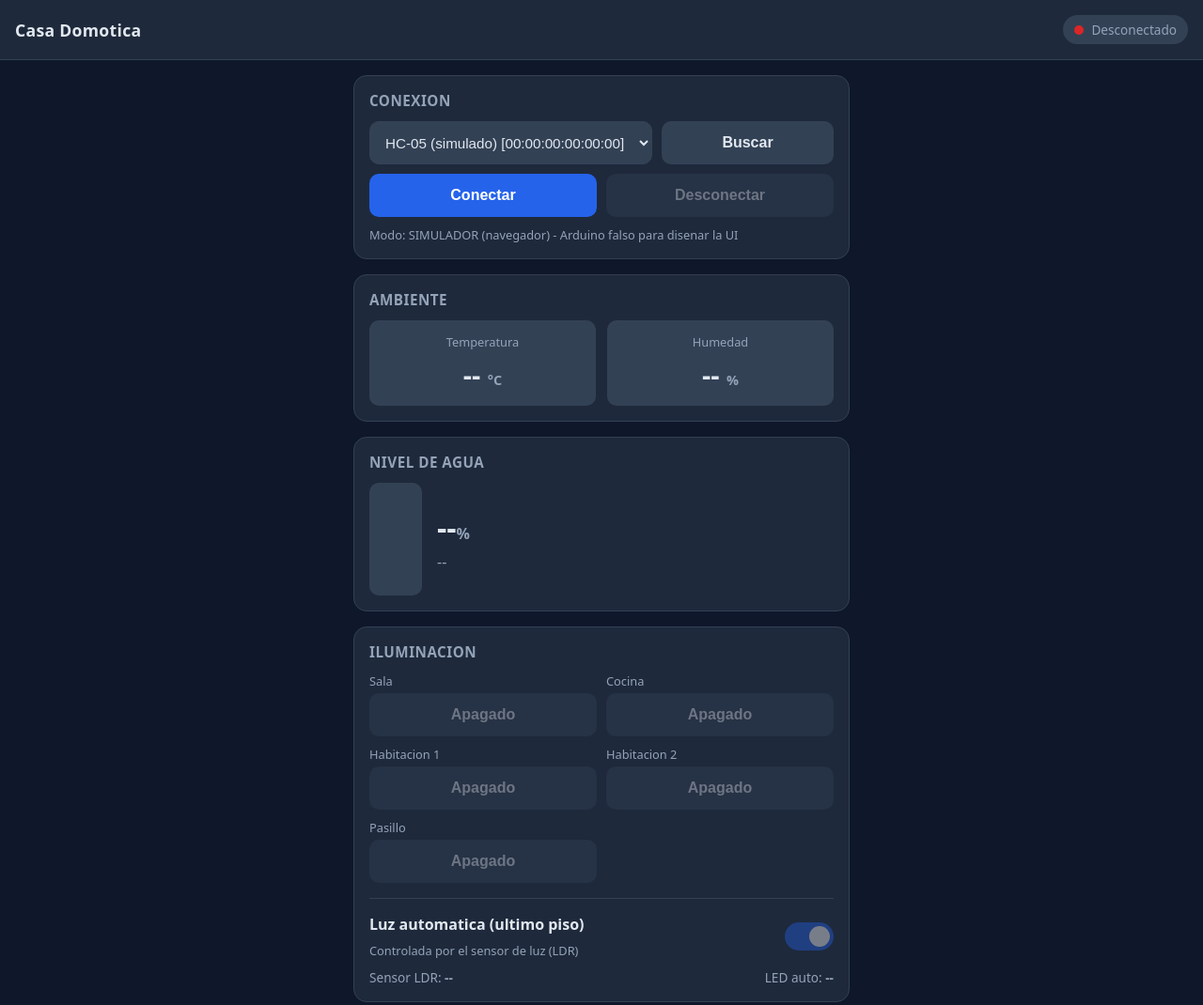
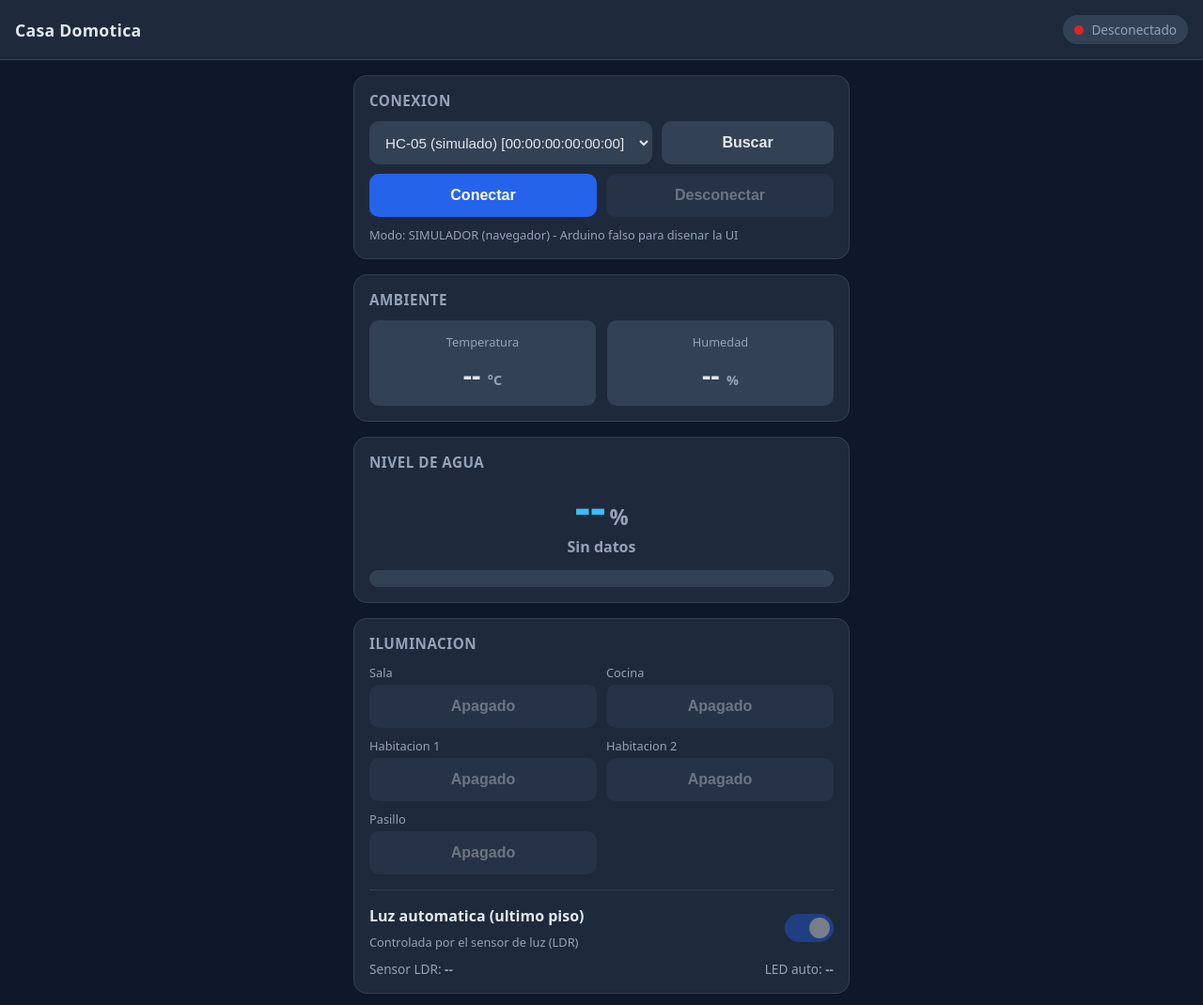
Before and after one commit to Danteeh/Casa_Domitica_Arduino, a website: page www/index.html in a window 1280 px wide. Shown: the top 1070 px of the page at 94% size. Drawn offline with Linux system fonts and the light colour scheme.

Commit message:
Agua: vista de porcentaje + fix pintado; modo demo temp mientras DHT falla

```diff
--- a/www/app.js
+++ b/www/app.js
@@ -10,6 +10,24 @@
 
   const NUM_LEDS = 5;
   const ledNames = ["Sala", "Cocina", "Habitacion 1", "Habitacion 2", "Pasillo"];
+
+  // ---------------------------------------------------------------------------
+  // MODO DEMO de temperatura/humedad.
+  // Mientras el DHT22 real no funcione (da valores imposibles -> DHT_ERR:1),
+  // mostramos una lectura SIMULADA plausible para que la demo se vea bien,
+  // etiquetada como "demo" para no enganar a nadie.
+  // Cuando conectes un DHT que funcione, pon DEMO_TEMP = false y la app
+  // mostrara la lectura real.
+  // ---------------------------------------------------------------------------
+  const DEMO_TEMP = true;
+  let demoT = 25.0;
+  let demoH = 55.0;
+  function demoTick() {
+    demoT = +(demoT + (Math.random() - 0.5) * 0.4).toFixed(1);
+    demoH = +(demoH + (Math.random() - 0.5) * 0.8).toFixed(1);
+    demoT = Math.min(28, Math.max(22, demoT));
+    demoH = Math.min(65, Math.max(45, demoH));
+  }
 
   const el = {
     status: $("status"),
@@ -112,8 +130,8 @@
       el.temp.textContent = "--";
       el.hum.textContent = "--";
       el.waterPct.textContent = "--";
-      el.waterFill.style.height = "0%";
-      el.waterState.textContent = "--";
+      el.waterFill.style.width = "0%";
+      el.waterState.textContent = "Sin datos";
       el.ldrState.textContent = "--";
       el.luzAutoState.textContent = "--";
       el.door1State.textContent = "--";
@@ -139,18 +157,29 @@
       el.temp.textContent = m[1];
       el.hum.textContent = m[2];
     } else if (/DHT_ERR:\s*1/i.test(line)) {
-      el.temp.textContent = "err";
-      el.hum.textContent = "err";
+      if (DEMO_TEMP) {
+        // Sensor real fallando: mostramos lectura simulada plausible (demo).
+        demoTick();
+        el.temp.textContent = demoT.toFixed(1);
+        el.hum.textContent = demoH.toFixed(1);
+      } else {
+        el.temp.textContent = "err";
+        el.hum.textContent = "err";
+      }
     }
 
     // --- Nivel de agua (independiente del DHT) ---
     if ((m = line.match(/\bAGUA:\s*(\d+)/i))) {
       const pct = +m[1];
-      el.waterPct.textContent = pct;
-      el.waterFill.style.height = pct + "%";
-      el.waterFill.classList.toggle("water__fill--high", pct >= 80);
-      el.waterState.textContent =
-        pct >= 95 ? "DESBORDE" : pct >= 80 ? "Lleno" : "Normal";
+      if (el.waterPct) el.waterPct.textContent = pct;
+      if (el.waterFill) {
+        el.waterFill.style.width = pct + "%";
+        el.waterFill.classList.toggle("water__fill--high", pct >= 80);
+      }
+      if (el.waterState) {
+        el.waterState.textContent =
+          pct >= 95 ? "DESBORDE" : pct >= 80 ? "Lleno" : "Normal";
+      }
     }
 
     // --- Alerta de desbordamiento ---
--- a/www/index.html
+++ b/www/index.html
@@ -52,14 +52,12 @@
     <!-- Nivel de agua -->
     <section class="card">
       <h2>Nivel de agua</h2>
-      <div class="water">
-        <div class="water__bar">
-          <div id="waterFill" class="water__fill" style="height:0%"></div>
-        </div>
-        <div class="water__info">
-          <div class="water__pct"><span id="waterPct">--</span><small>%</small></div>
-          <div id="waterState" class="water__state">--</div>
-        </div>
+      <div class="water-pct-big">
+        <span id="waterPct">--</span><small>%</small>
+      </div>
+      <div id="waterState" class="water-state-big">Sin datos</div>
+      <div class="water__bar water__bar--h">
+        <div id="waterFill" class="water__fill water__fill--h" style="width:0%"></div>
       </div>
     </section>
 
--- a/www/styles.css
+++ b/www/styles.css
@@ -298,3 +298,33 @@ main {
   0%, 100% { box-shadow: 0 0 0 6px rgba(220, 38, 38, 0.25); }
   50% { box-shadow: 0 0 0 10px rgba(220, 38, 38, 0.1); }
 }
+
+/* ---------- Nivel de agua: vista de porcentaje grande ---------- */
+.water-pct-big {
+  text-align: center;
+  font-size: 3.2rem;
+  font-weight: 800;
+  line-height: 1;
+  color: #38bdf8;
+}
+.water-pct-big small {
+  font-size: 1.4rem;
+  color: var(--muted);
+  margin-left: 4px;
+}
+.water-state-big {
+  text-align: center;
+  color: var(--muted);
+  margin: 6px 0 14px;
+  font-weight: 600;
+}
+.water__bar--h {
+  width: 100%;
+  height: 18px;
+  display: block;
+}
+.water__fill--h {
+  height: 100%;
+  width: 0%;
+  transition: width 0.5s ease;
+}
```
